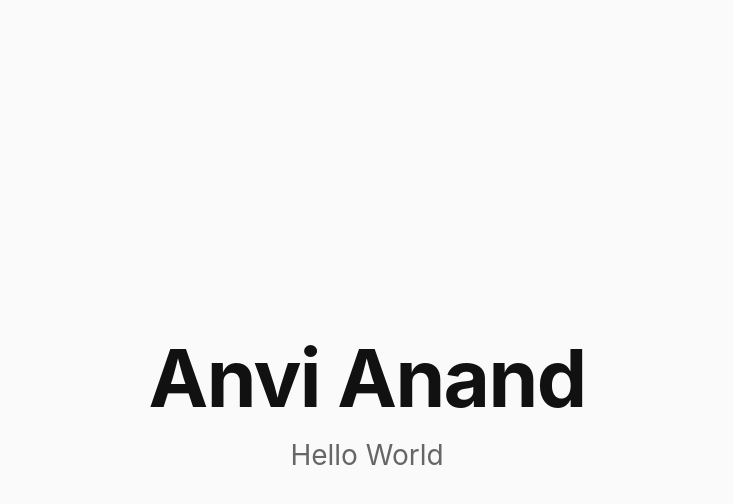
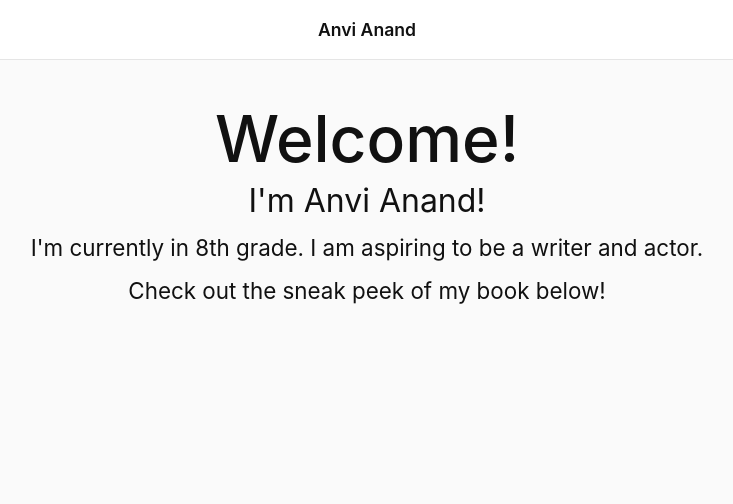
Before and after one commit to AnviAnand/AnviAnand.github.io, a plain HTML site: page index.html in a window 1280 px wide. Shown: the whole page, without its empty margins (273-1006 px from the left). Drawn offline with Linux system fonts and the light colour scheme.

Commit message:
Add top menu bar and centered welcome text
Co-Authored-By: Claude Sonnet 5.5 <noreply@anthropic.com>

```diff
--- a/index.html
+++ b/index.html
@@ -8,27 +8,42 @@
     * { margin: 0; padding: 0; box-sizing: border-box; }
     body {
       min-height: 100vh;
-      display: flex;
-      flex-direction: column;
-      align-items: center;
-      justify-content: center;
-      gap: 0.75rem;
       font-family: -apple-system, BlinkMacSystemFont, "Segoe UI", Roboto, sans-serif;
       background: #fafafa;
       color: #111;
+    }
+    nav {
+      display: flex;
+      align-items: center;
+      justify-content: center;
+      height: 60px;
+      border-bottom: 1px solid #e5e5e5;
+      background: #fff;
+      font-size: 1.1rem;
+      font-weight: 600;
+    }
+    main {
+      max-width: 800px;
+      margin: 0 auto;
+      padding: 2.5rem 1.5rem;
       text-align: center;
-      padding: 1rem;
     }
-    h1 { font-size: clamp(2.5rem, 8vw, 5rem); font-weight: 700; letter-spacing: -0.02em; }
-    p { font-size: clamp(1.25rem, 3vw, 1.75rem); color: #666; }
+    main h1 { font-size: clamp(2.5rem, 8vw, 4rem); font-weight: 500; }
+    main h2 { font-size: clamp(1.5rem, 5vw, 2rem); font-weight: 400; margin-top: 0.25rem; }
+    main p { font-size: clamp(1.1rem, 3vw, 1.4rem); margin-top: 0.75rem; line-height: 1.4; }
     @media (prefers-color-scheme: dark) {
       body { background: #111; color: #f5f5f5; }
-      p { color: #999; }
+      nav { background: #1a1a1a; border-bottom-color: #333; }
     }
   </style>
 </head>
 <body>
-  <h1>Anvi Anand</h1>
-  <p>Hello World</p>
+  <nav>Anvi Anand</nav>
+  <main>
+    <h1>Welcome!</h1>
+    <h2>I'm Anvi Anand!</h2>
+    <p>I'm currently in 8th grade. I am aspiring to be a writer and actor.</p>
+    <p>Check out the sneak peek of my book below!</p>
+  </main>
 </body>
 </html>
```
